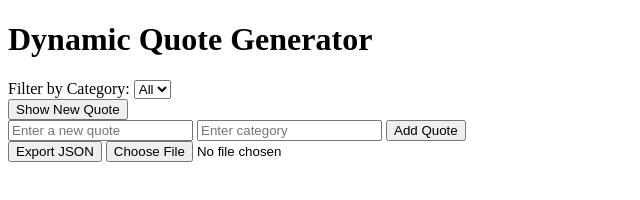
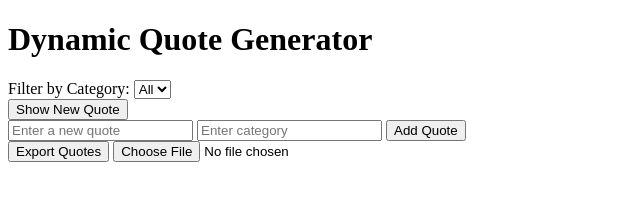
Before and after one commit to walidelbourdiney/alx_fe_javascript, a plain HTML site: page dom-manipulation/index.html in a window 1280 px wide. Shown: the full height of the page, 0-640 px from the left. Drawn offline with Linux system fonts and the light colour scheme.

Commit message:
add "Export Quotes"

```diff
--- a/dom-manipulation/index.html
+++ b/dom-manipulation/index.html
@@ -26,7 +26,7 @@
     </div>
 
     <div>
-      <button onclick="exportQuotes()">Export JSON</button>
+      <button onclick="exportQuotes()">Export Quotes</button>
       <input
         type="file"
         id="importFile"
```
